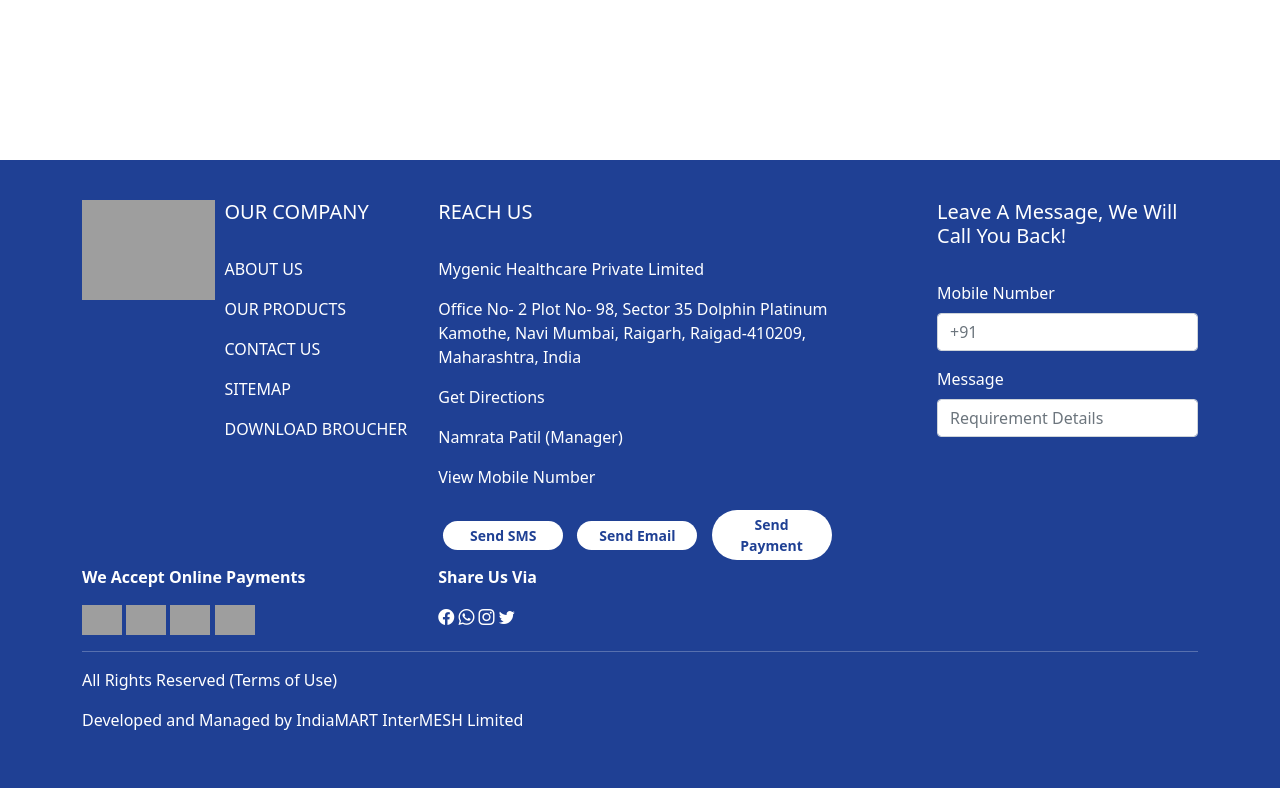
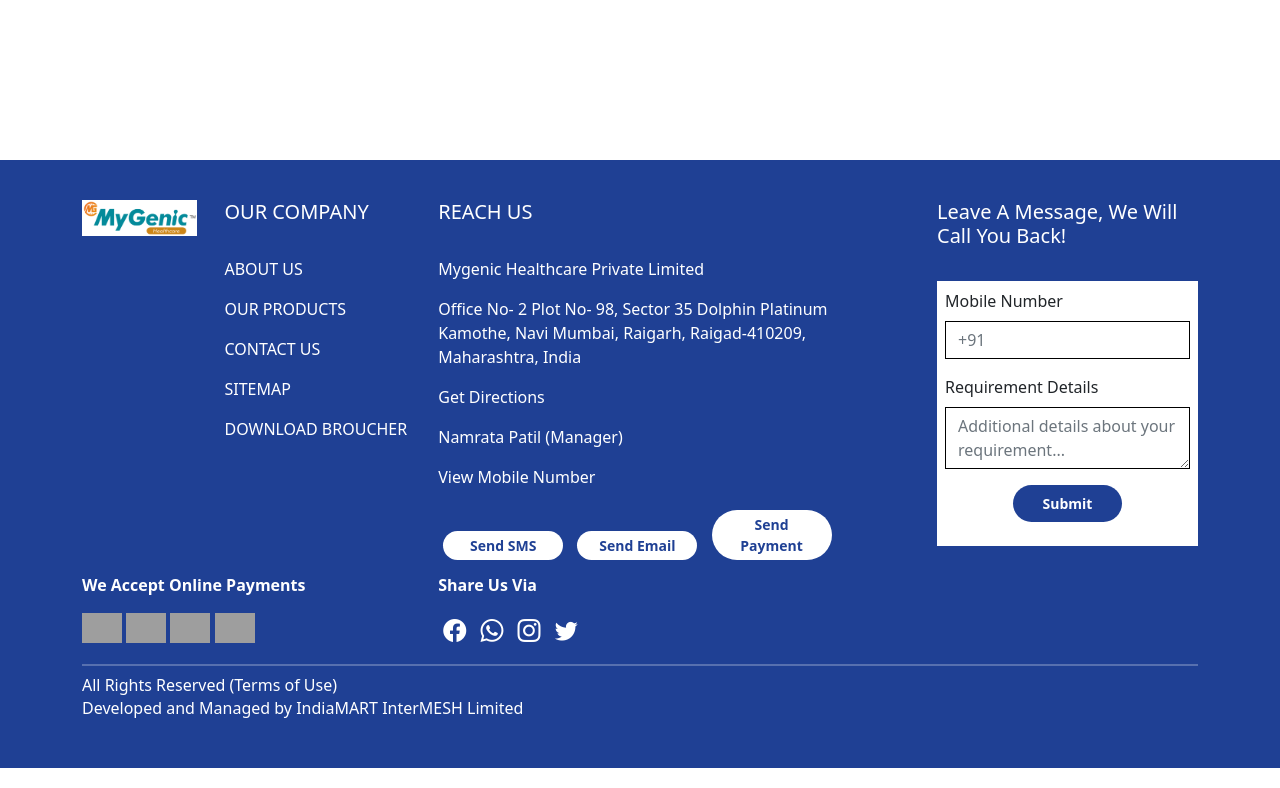
Before and after one commit to SiddhantCM3/mygenic, a PHP site: page /index.php in a window 1280 px wide. Shown: the part 2736-3524 px from the top of the page. Run offline with PHP 8.4, Linux system fonts and the light colour scheme; grey boxes are pictures that could not be loaded.

Commit message:
footer page styling completed

```diff
--- a/assets/css/style.css
+++ b/assets/css/style.css
@@ -47,6 +47,7 @@ h2{
 }
 .btn:hover{
     background-color: var(--primary-dark);
+    color: white;
 }
 
 /* Header */
@@ -99,7 +100,7 @@ nav i{
 #footer .row h5{
     padding-bottom: 25px;
 }
-#footer .btn{
+#footer .btn-f{
     background-color: white;
     padding: 4px 10px;
     border-radius: 100px;
@@ -110,3 +111,18 @@ nav i{
     width: 120px;
     margin: 5px;
 }
+#footer .icons i{
+    padding:5px;
+    font-size: 23px;
+}
+#footer .form-control{
+    border-radius:0px;
+    border: 1px solid black;
+}
+#footer hr{
+    height: 2px;
+    color: white;
+}
+#footer .footer-bottom p{
+    line-height: 7px;
+}
--- a/footer.php
+++ b/footer.php
@@ -2,12 +2,12 @@
   <div class="container-fluid">
     <div class="container">
       <div class="row">
-        <div class="col-lg-9">
+        <div class="col-lg-9 col-md-9">
           <div class="row">
-            <div class="col-lg-2">
-              <img src="https://logodix.com/logo/413743.png" alt="mygenic logo" height="100px">
+            <div class="col-lg-2 col-md-2">
+              <img src="assets/img/mygenic_logo_tm.png" alt="mygenic logo" width="115px" class="img-fluid mb-5" style="background-color:white">
             </div>
-            <div class="col-lg-3 text-uppercase">
+            <div class="col-lg-3 col-md-3 text-uppercase">
               <h5>Our Company</h5>
               <p>About Us</p>
               <p>Our Products</p>
@@ -15,20 +15,20 @@
               <p>Sitemap</p>
               <p>Download Broucher</p>
             </div>
-            <div class="col-lg-6">
+            <div class="col-lg-6 col-md-6">
               <h5 class="text-uppercase">Reach Us</h5>
               <p class="text-capitalize">Mygenic Healthcare Private Limited</p>
               <p class="text-capitalize">Office No- 2 Plot No- 98, Sector 35 Dolphin Platinum Kamothe, Navi Mumbai, Raigarh, Raigad-410209, Maharashtra, India</p>
               <p class="text-capitalize">Get Directions</p>
               <p class="text-capitalize">Namrata Patil (Manager)</p>
               <p class="text-capitalize">View Mobile Number</p>
-              <button class="btn">Send SMS</button>
-              <button class="btn">Send Email</button>
-              <button class="btn">Send Payment</button>
+              <button class="btn-f">Send SMS</button>
+              <button class="btn-f">Send Email</button>
+              <button class="btn-f">Send Payment</button>
             </div>
           </div>
-          <div class="row">
-            <div class="col-lg-5">
+          <div class="row pt-2">
+            <div class="col-lg-5 col-md-5">
               <p class="text-capitalize fw-bold">We Accept Online Payments</p>
               <div class="payment-icons">
                 <img src="https://www.citypng.com/public/uploads/preview/png-mastercard-credit-card-payment-icon-21635273828qgouwpcfsb.png" alt="" width="40px">
@@ -37,7 +37,7 @@
                 <img src="https://pbs.twimg.com/profile_images/626248418885697537/tbVsMedp_400x400.png" alt="" width="40px">
               </div>
             </div>
-            <div class="col-lg-7">
+            <div class="col-lg-7 col-md-7 icons">
               <p class="text-capitalize fw-bold">Share Us Via</p>
               <i class="bi bi-facebook"></i>
               <i class="bi bi-whatsapp"></i>
@@ -46,21 +46,28 @@
             </div>
           </div>
         </div>
-        <div class="col-lg-3">
+        <div class="col-lg-3 col-md-3">
           <h5 class="text-capitalize">Leave a message, we will call you back!</h5>
-          <div class="mb-3">
-            <label for="exampleInputEmail1" class="form-label">Mobile Number</label>
-            <input type="phone" class="form-control" id="exampleInputEmail1" aria-describedby="emailHelp" placeholder="+91 ">
-          </div>
-          <div class="mb-3">
-            <label for="exampleInputEmail1" class="form-label">Message</label>
-            <input type="text" class="form-control" id="exampleInputEmail1" aria-describedby="emailHelp" placeholder="Requirement Details">
+          <div class="bg-white p-2">
+            <div class="mb-3">
+              <label for="exampleInputEmail1" class="form-label text-dark">Mobile Number</label>
+              <input type="tel" class="form-control" id="exampleInputEmail1" aria-describedby="emailHelp" placeholder="+91 ">
+            </div>
+            <div class="mb-3">
+              <label for="exampleInputEmail1" class="form-label text-dark">Requirement Details</label>
+              <textarea class="form-control" placeholder="Additional details about your requirement..." id="floatingTextarea"></textarea>
+            </div>
+            <div class="mb-3 text-center">
+              <button class="btn">Submit</button>
+            </div>
           </div>
         </div>
       </div>
       <hr>
-      <p>All Rights Reserved (Terms of Use)</p>
-      <p>Developed and Managed by IndiaMART InterMESH Limited</p>
+      <div class="footer-bottom">
+        <p>All Rights Reserved (Terms of Use)</p>
+        <p>Developed and Managed by IndiaMART InterMESH Limited</p>
+      </div>
     </div>
   </div>
 </section>
```
Also changed, not shown: assets/img/mygenic_logo_tm.png (added).
